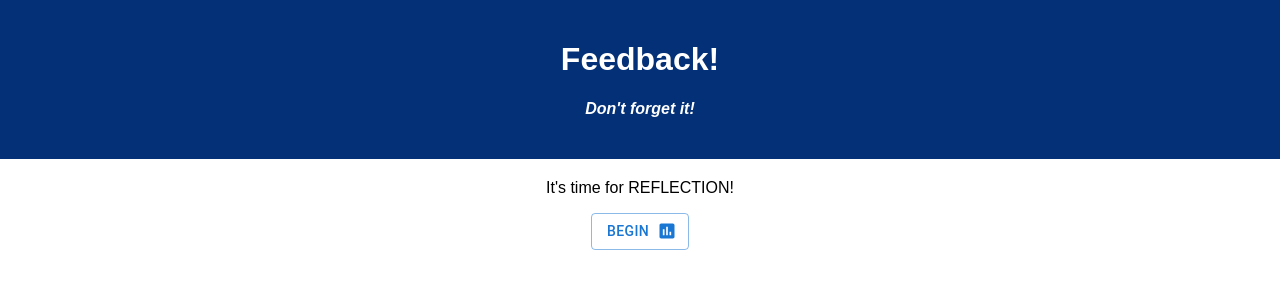
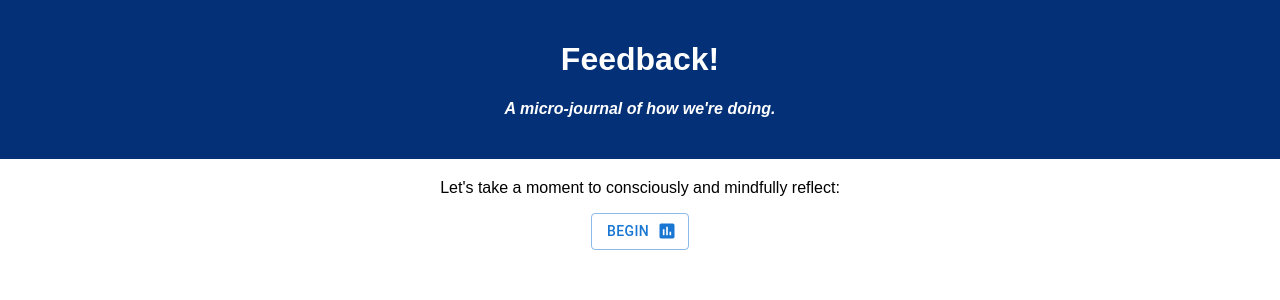
Before and after one commit to AllenJoeG/weekend-redux-feedback-loop, a React (Create React App) app: page / in a window 1280 px wide. Shown: the top 300 px of the page. Built offline with nearby package versions, Linux system fonts and the light colour scheme; no server answers.

Commit message:
Tweaks to messaging

```diff
--- a/src/components/App/App.jsx
+++ b/src/components/App/App.jsx
@@ -103,15 +103,15 @@ function App() {
     <div className='App'>
       <header className='App-header'>
         <h1 className='App-title'>Feedback!</h1>
-        <h4>Don't forget it!</h4>
+        <h4>A micro-journal of how we're doing.</h4>
+
       </header>
 
       <div>
         <Box>
           <Router>
             <Route exact path="/">
-              <p>It's time for REFLECTION!</p>
-              {/* use a LINK for this initial nav */}
+              <p>Let's take a moment to consciously and mindfully reflect:</p>
               <Link to='/feeling'><Button endIcon={<PollIcon />} variant="outlined">Begin</Button></Link>
             </Route>
 
```
